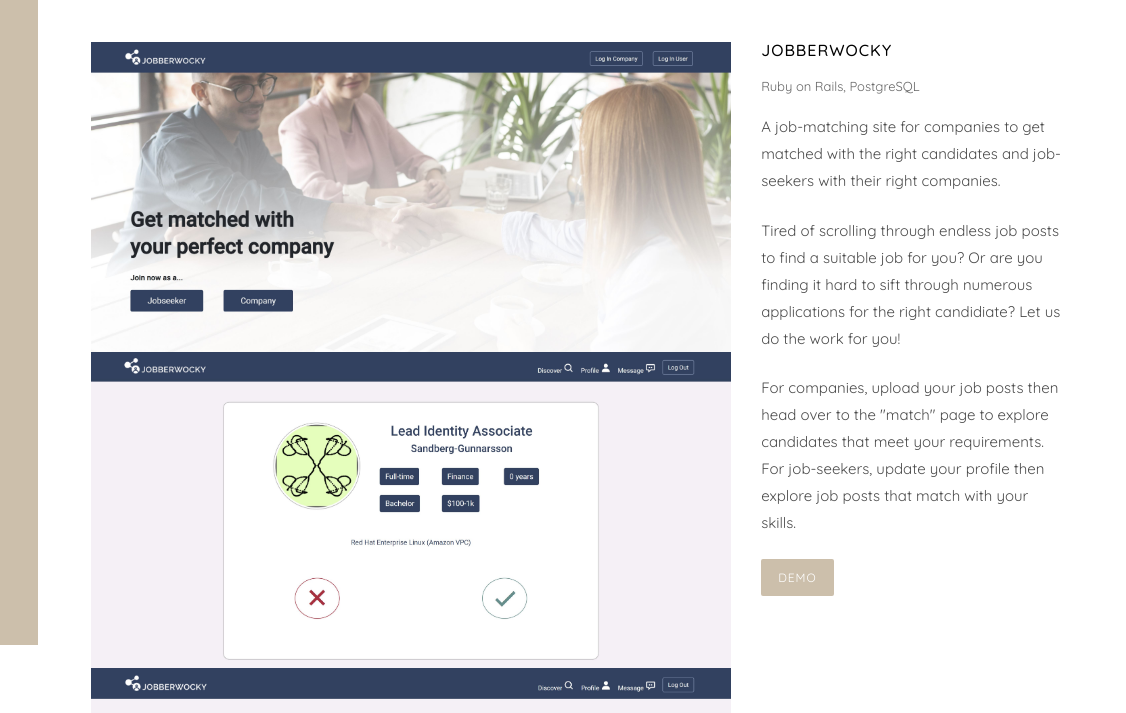
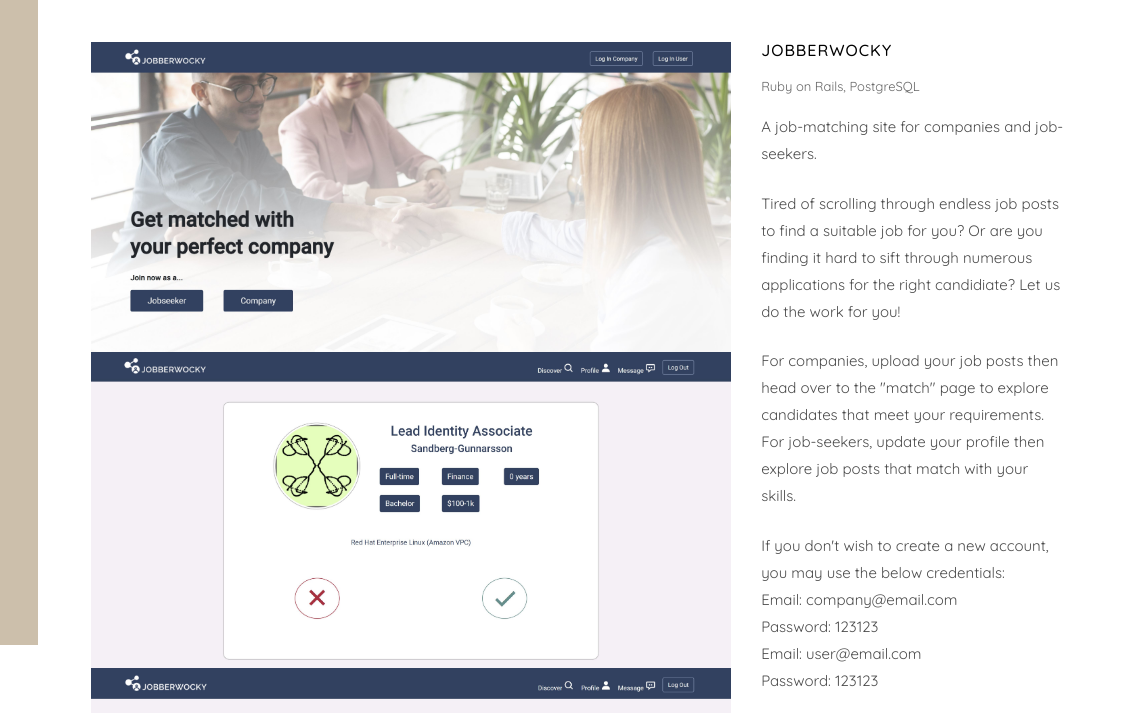
Before and after one commit to AnimagusCat/AnimagusCat.github.io, a plain HTML site: page work-jobber.html in a window 1280 px wide. Shown: the part 155-868 px from the top of the page, 154-1280 px from the left. Drawn offline with Linux system fonts and the light colour scheme; files whose address does not match are found by name.

Commit message:
added credentials for jobber and showme

```diff
--- a/work-jobber.html
+++ b/work-jobber.html
@@ -82,11 +82,17 @@ Copyright &copy;<script>document.write(new Date().getFullYear());</script> All r
                                 <div class="project-desc">
                                     <h2>Jobberwocky</h2>
                                     <span>Ruby on Rails, PostgreSQL</span>
-                                    <p>A job-matching site for companies to get matched with the right candidates and job-seekers with their right companies. </p>
+                                    <p>A job-matching site for companies and job-seekers. </p>
 
                                     <p>Tired of scrolling through endless job posts to find a suitable job for you? Or are you finding it hard to sift through numerous applications for the right candidiate? Let us do the work for you!</p>
 
                                     <p>For companies, upload your job posts then head over to the "match" page to explore candidates that meet your requirements. For job-seekers, update your profile then explore job posts that match with your skills.</p>
+
+                                    <p>If you don't wish to create a new account, you may use the below credentials:<br>
+                                    Email: company@email.com<br>
+                                    Password: 123123<br>
+                                    Email: user@email.com<br>
+                                    Password: 123123 <p>
 
                                     <p><a href="https://jobberwocky.herokuapp.com/" target="_blank" class="btn btn-primary">Demo</a>
                                 </div>
```
Also changed, not shown: work-showme.html (+7 -1 lines).
